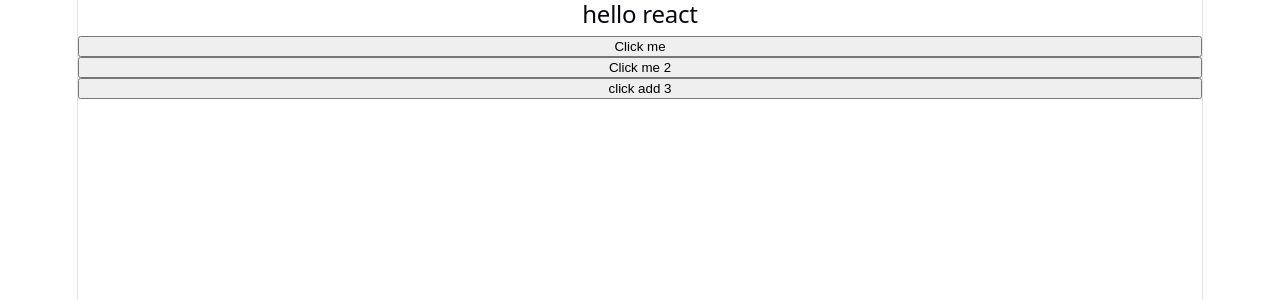
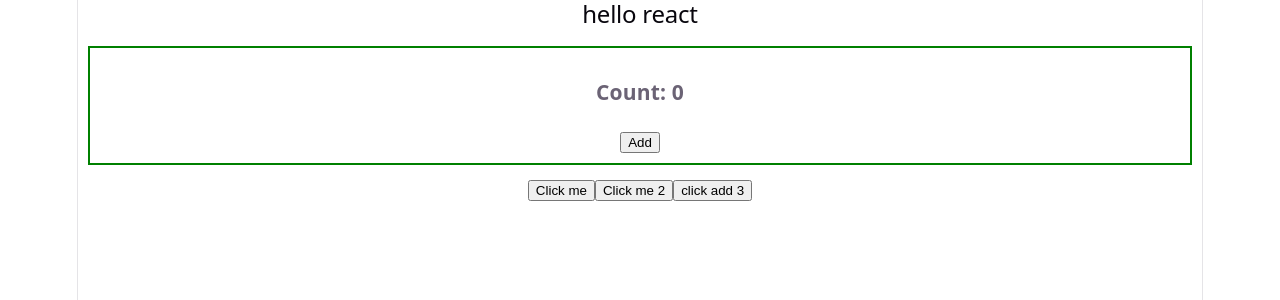
Before and after one commit to Tofazzal-13/More_React_Concept, a React (Vite) app: page / in a window 1280 px wide. Shown: the top 300 px of the page. Built offline with nearby package versions, Linux system fonts and the light colour scheme.

Commit message:
using useSate

```diff
--- a/src/App.jsx
+++ b/src/App.jsx
@@ -1,9 +1,10 @@
 
 import './App.css'
+import Counter from './counter';
 
 function App() {
 
-  function handleClick(){
+  function handleClick() {
     alert("I am clicked");
   }
 
@@ -15,9 +16,12 @@
   return (
     <>
       <h2>hello react</h2>
-      <button onClick={handleClick}>Click me</button>
-      <button onClick={() => alert("click 2")}>Click me 2</button>
-      <button onClick={() => handleAdd3(7)}>click add 3</button>
+      <Counter></Counter>
+      <div>
+        <button onClick={handleClick}>Click me</button>
+        <button onClick={() => alert("click 2")}>Click me 2</button>
+        <button onClick={() => handleAdd3(7)}>click add 3</button>
+      </div>
     </>
   )
 }
--- /dev/null
+++ b/src/counter.jsx
@@ -0,0 +1,25 @@
+import { useState } from "react"
+
+export default function Counter() {
+
+    const [count, setCount] = useState(0)
+
+    const handleAdd = () => {
+        const newCount = count + 1;
+        setCount(newCount)
+
+    }
+    const counterStyle = {
+        border: "2px solid green",
+        margin: "10px",
+        padding: "10px"
+    }
+    return (
+        <>
+            <div style={counterStyle}>
+                <h3>Count: {count}</h3>
+                <button onClick={handleAdd}>Add</button>
+            </div>
+        </>
+    )
+}
```
